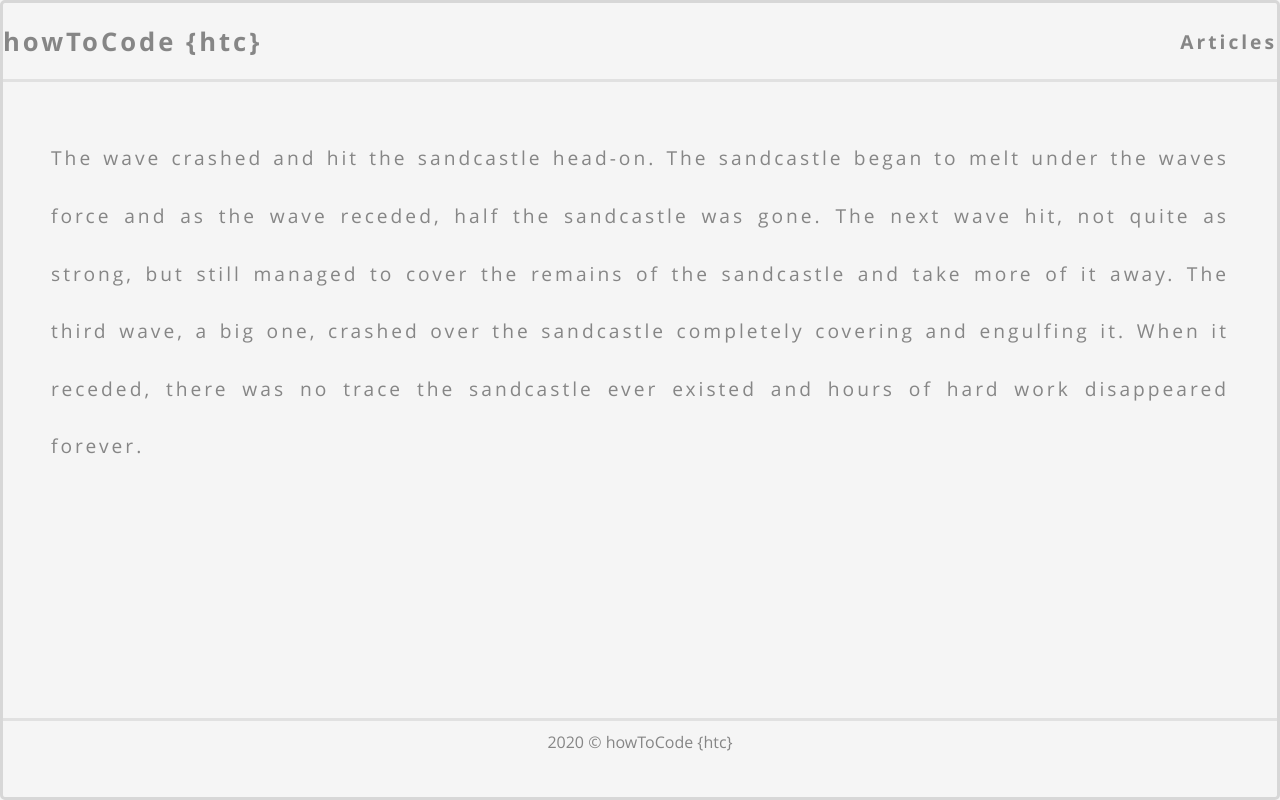
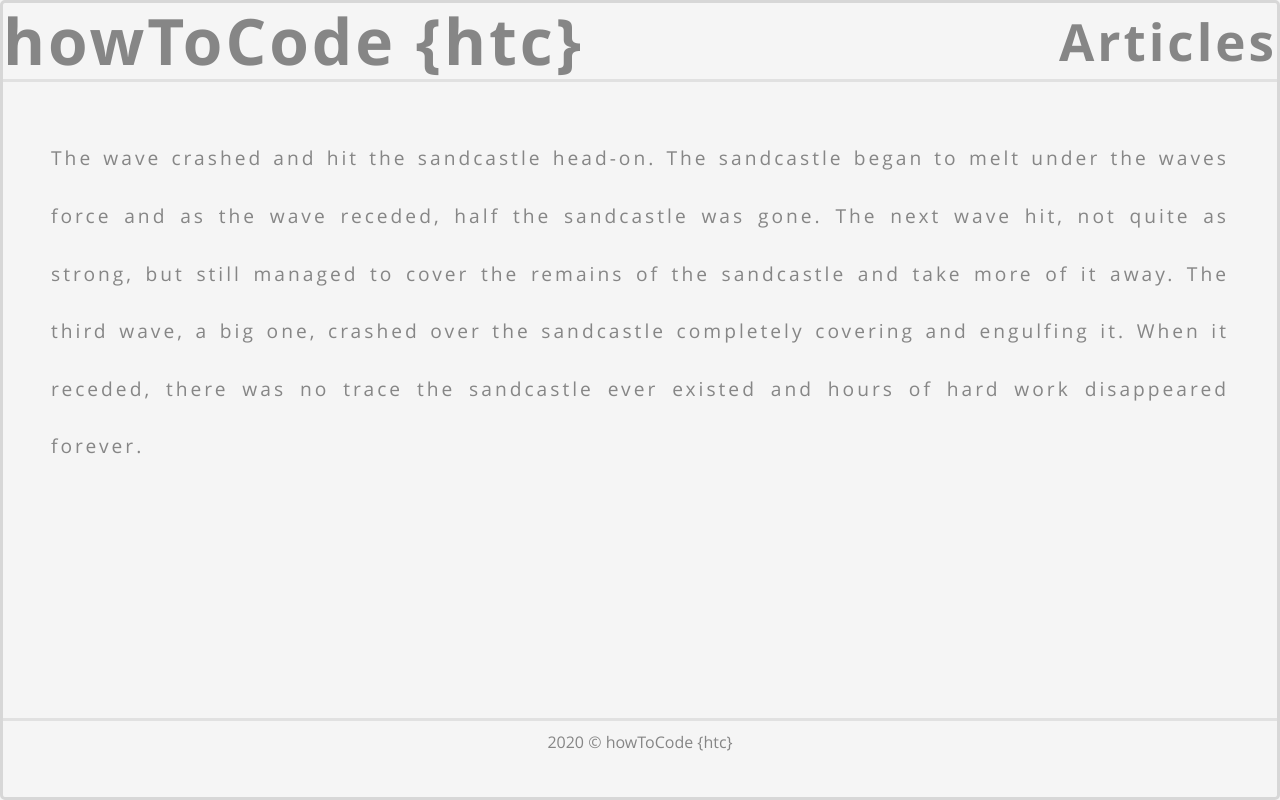
Before and after one commit to donimbaga/htc, a plain HTML site: page index.html in a window 1280 px wide. Drawn offline with Linux system fonts and the light colour scheme.

Commit message:
All we need is love

```diff
--- a/styles.css
+++ b/styles.css
@@ -115,3 +115,12 @@ footer {
     font-size: 4vw;
   }
 }
+
+@media only screen and (min-width: 481px) {
+  header h1 {
+    font-size: 5vw;
+  }
+  nav a {
+    font-size: 4vw;
+  }
+}
```
